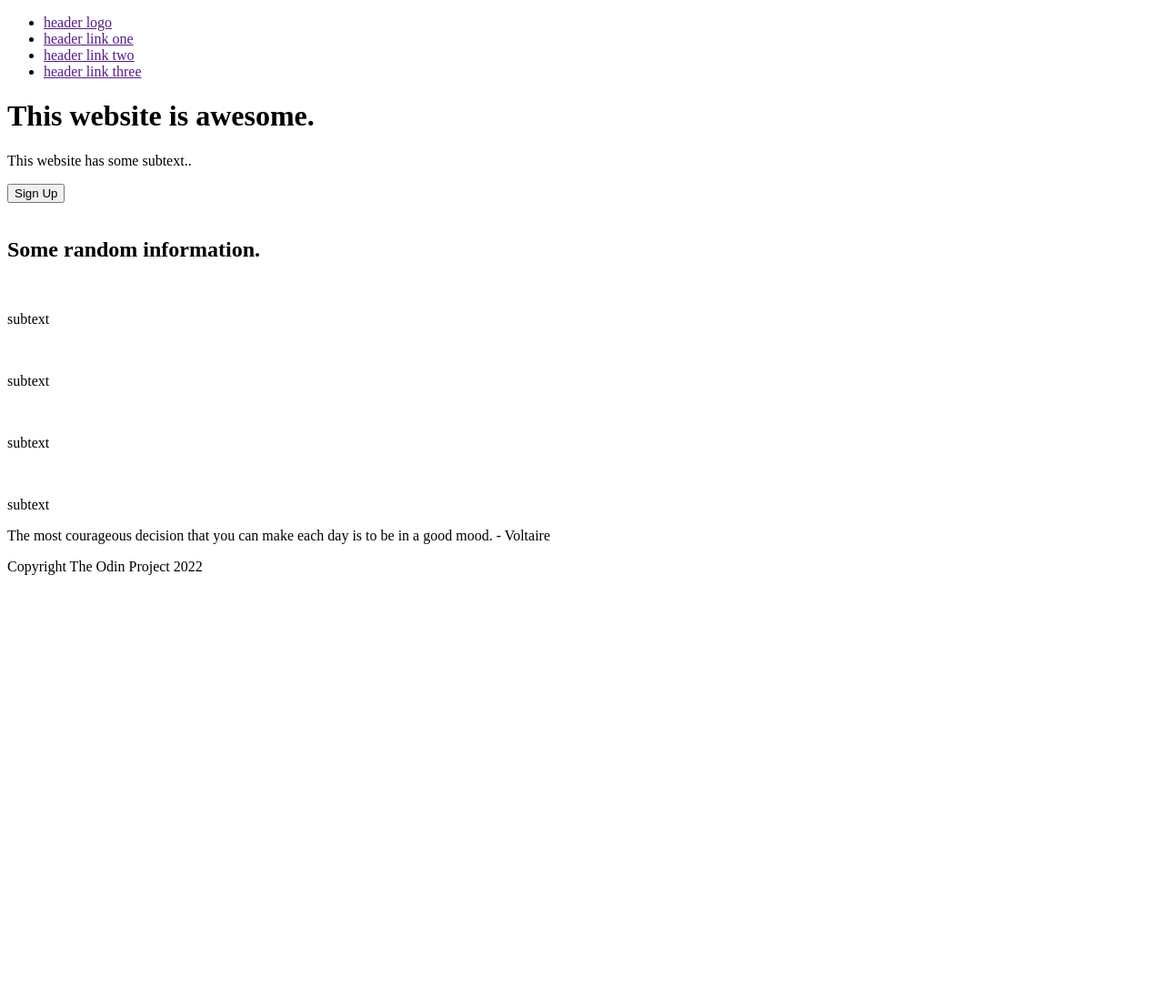
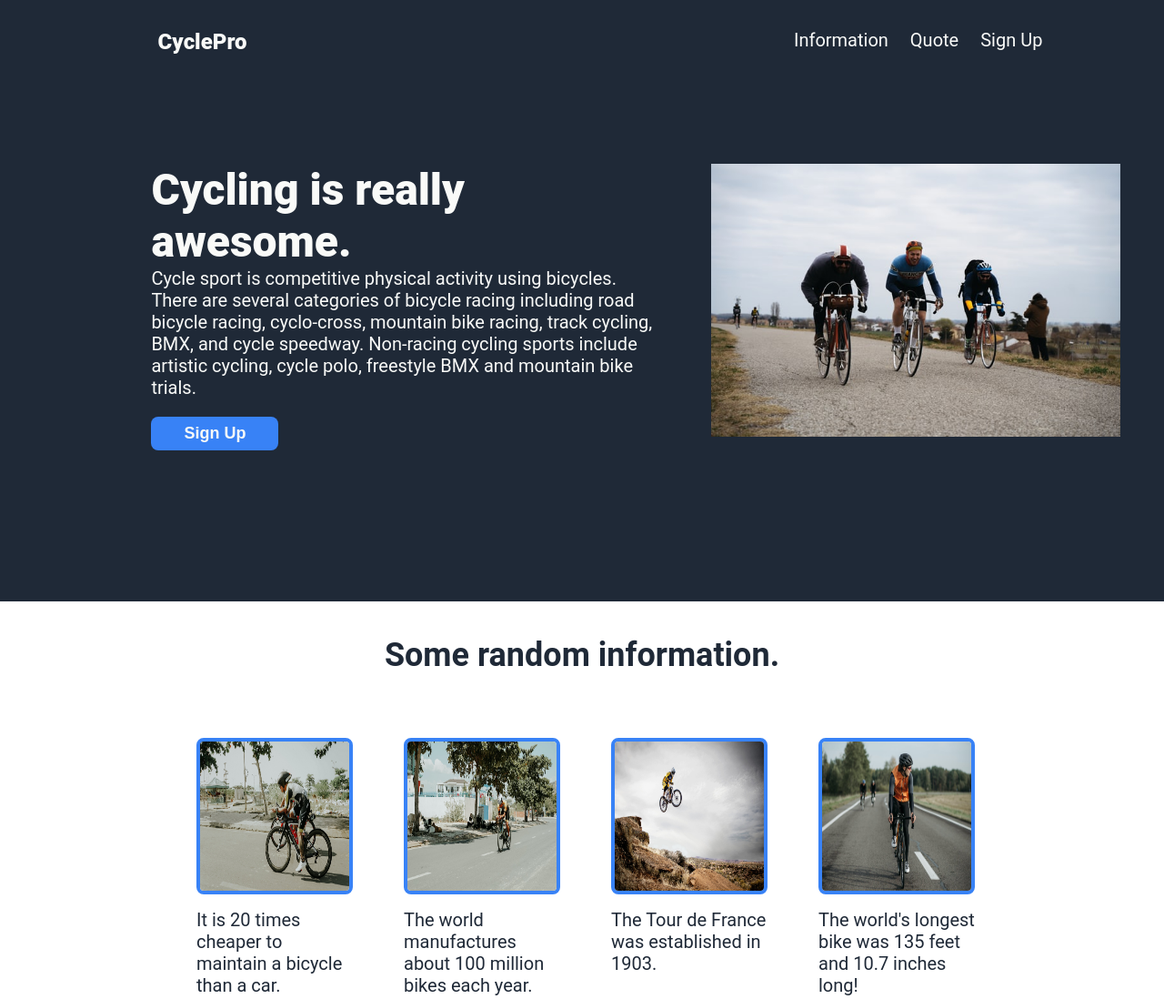
Before and after one commit to reyes-dev/Landing-Page, a plain HTML site: page index.html in a window 1280 px wide. Shown: the top 1098 px of the page at 91% size. Before the commit the page ends 800 px from the top, so only its background shows below. Drawn offline with Linux system fonts and the light colour scheme.

Commit message:
Finish all project sections with updated HTML and CSS

```diff
--- a/index.html
+++ b/index.html
@@ -1,53 +1,64 @@
 <!DOCTYPE html>
 <html lang="en">
-<head>   <meta charset="utf-8">
+<head>
+    <meta charset="utf-8">
     <title>Landing Page</title>
     <link rel="stylesheet" href="styles.css">
 </head>
 <body>
     <div class="header-container">
-    <div class="links">
+        <nav>
             <ul>
-        <li><a href="">header logo</a></li>
-        <li><a href="">header link one</a></li>
-        <li><a href="">header link two</a></li>
-        <li><a href="">header link three</a></li>
+                <li><a href="#" class="logo">CyclePro</a></li>
+                <li class="push"><a href="#information">Information</a></li>
+                <li><a href="#quote">Quote</a></li>
+                <li><a href="#sign-up-link">Sign Up</a></li>
             </ul>
-    </div>
-
-    <div class="first-section">
-        <div class="hero"><h1>This website is awesome.</h1> <p>This website has some subtext..</p><button>Sign Up</button></div>
-        <div class="img"><img src="" alt=""></div>
+        </nav>
+        <div class="row">
+            <div class="three-column"><h1>Cycling is really awesome.</h1> <p>Cycle sport is competitive physical activity using bicycles. There are several categories of bicycle racing including road bicycle racing, cyclo-cross, mountain bike racing, track cycling, BMX, and cycle speedway. Non-racing cycling sports include artistic cycling, cycle polo, freestyle BMX and mountain bike trials.
+            </p><button>Sign Up</button></div>
+            <img src="img/biking.jpg" alt="Three men on bikes">
         </div>
     </div>
 
-<div class="pictures">
-    <h2>Some random information.</h2>
-    <div class="info">
-        <div><img src="" class="block" alt="">
-        <p>subtext</p></div>
-        <div><img src="" class="block" alt="">
-        <p>subtext</p></div>
-        <div><img src="" class="block" alt="">
-        <p>subtext</p></div>
-        <div><img src="" class="block" alt="">
-        <p>subtext</p></div>
+    <h2 id="information">Some random information.</h2>
+    <div class="img-blocks">
+        <div class="img-blocks-text">
+            <img src="img/bike1.jpeg" class="block" alt="Men riding bike">
+            <p>It is 20 times cheaper to maintain a bicycle than a car.</p>
+        </div>
+        <div class="img-blocks-text">
+            <img src="img/bike2.jpeg" class="block" alt="Men riding bike">
+            <p>The world manufactures about 100 million bikes each year.</p>
+        </div>
+        <div class="img-blocks-text">
+            <img src="img/bike3.jpeg" class="block" alt="Men riding bike">
+            <p>The Tour de France was established in 1903.</p>
+        </div>
+        <div class="img-blocks-text">
+            <img src="img/bike4.jpeg" class="block" alt="Men riding bike">
+            <p>The world's longest bike was 135 feet and 10.7 inches long!</p>
         </div>
     </div>
 
-<div class="quote">
-    <p>The most courageous decision that you can make each day is to be in a good mood. - Voltaire</p>
+    <div class="quote-container" id="quote">
+        <p>The most courageous decision that you can make each day is to be in a good mood. </p>
+        <p class="voltaire">-Voltaire</p>
     </div>
 
     <div class="sign-up-container">
-    <div class="sign-up-text">
+        <div class="sign-up">
+            <div class="two-column" id="sign-up-link">
+                <h3>Call to Action! It's time!</h3>
+                <p>Sign up for our product by clicking that button over there!</p>
             </div>
-    <div class="sign-up-button">
+            <button class="sign-up-button">Sign Up</button>
         </div>
     </div>
 
 <footer>
-    Copyright The Odin Project 2022
+    Copyright © The Odin Project 2022
 </footer>
 </body>
 </html>
--- a/styles.css
+++ b/styles.css
@@ -0,0 +1,189 @@
+body {
+    font-family: Roboto, sans-serif;
+    display: flex;
+    flex-direction: column;
+    margin: 0;
+}
+
+p, h1 {
+    color:#F9FAF8;
+    font-size: 20px;
+    margin-top: 0px;
+}
+
+h1 {
+    font-size: 48px;
+    font-weight: 900;
+    margin-bottom: 0px;
+}
+
+ul,
+a {
+    text-decoration: none;
+    list-style-type: none;
+    color: #F9FAF8;
+    font-size: 20px;
+}
+
+img {
+    width: 550px;
+    height: 300px;
+}
+
+.logo {
+    font-size: 24px;
+    font-weight: 900;
+    color: #F9FAF8;
+}
+
+.header-container {
+    display: flex;
+    flex-direction: column;
+    flex: 1 1 auto;
+    background-color: #1F2937;
+    margin-top: -36px;
+    padding: 48px;
+    align-items: center;
+}
+
+nav {
+    display: flex;
+    margin-bottom: 100px;
+}
+
+ul {
+    display: flex;
+    gap: 24px;
+    width: 76vw;
+}
+
+.push {
+    margin-left: auto;
+}
+.row {
+    display: flex;
+    gap: 64px;
+}
+
+.three-column {
+    display: flex;
+    flex: 1 1 auto;
+    flex-direction: column;
+    padding-bottom: 10%;
+    padding-left: 10%;
+}
+
+button {
+    padding: 8px;
+    width: 140px;
+    border-radius: 8px;
+    font-size:large;
+    font-weight: 700;
+    border: none;
+    color: #F9FAF8;
+    background-color: #3882F6;
+}
+
+h2 {
+    font-size: 36px;
+    font-weight: extra-bold;
+    color: #1F2937;
+    text-align: center;
+    padding: 8px;
+}
+
+.img-blocks {
+    display: flex;
+    justify-content: center;
+    flex-wrap: wrap;
+    gap: 64px;
+    padding: 32px;
+}
+
+.img-blocks-text {
+    display: flex;
+    flex-direction: column;
+    flex-wrap: wrap;
+    width: 164px;
+    gap: 16px;
+}
+
+.img-blocks-text p {
+    color: #1F2937;
+}
+
+.block {
+    width: 164px;
+    height: 164px;
+    border: 4px;
+    border-style: solid;
+    border-radius: 8px;
+    border-color:#3882F6;
+
+}
+
+.quote-container {
+    display: flex;
+    flex-direction: column;
+    flex-wrap: wrap;
+    flex: 1 1 auto;
+    justify-content: center;
+    align-items: center;
+    background-color: #E5E7EB;
+    padding: 100px;
+}
+
+.quote-container p {
+    width: 50vw;
+    font-size: 36px;
+    font-weight: light;
+    font-style: italic;
+    color: #1F2937;
+}
+.voltaire {
+    text-align: end;
+    font-weight: 900;
+}
+
+.sign-up-container {
+    display: flex;
+    justify-content: center;
+    align-items: center;
+    flex: 1 1 auto;
+    padding: 100px;
+}
+
+.sign-up {
+    display: flex;
+    flex-wrap: wrap;
+    justify-content: center;
+    align-items: center;
+    flex: 1 1 auto;
+    padding: 40px;
+    background-color: #3882F6;
+    border-radius: 8px;
+    gap: 100px;
+}
+
+.two-column {
+    display: flex;
+    flex-direction: column;
+}
+
+h3 {
+    font-size: 22px;
+    color:#E5E7EB;
+    margin-bottom: 0px;
+}
+
+.sign-up-button {
+    border-style: solid;
+    border-color: #E5E7EB;
+}
+
+footer {
+    text-align: center;
+    padding: 32px;
+    background-color: #1F2937;
+    color:#E5E7EB;
+}
```
Also changed, not shown: img/bike1.jpeg (added), img/bike2.jpeg (added), img/bike3.jpeg (added), img/bike4.jpeg (added), img/biking.jpg (added), 1 other file. Lines whose indentation alone changed are shown as unchanged.
